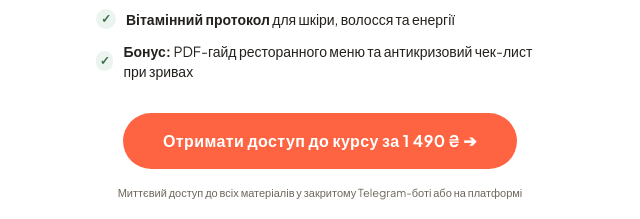
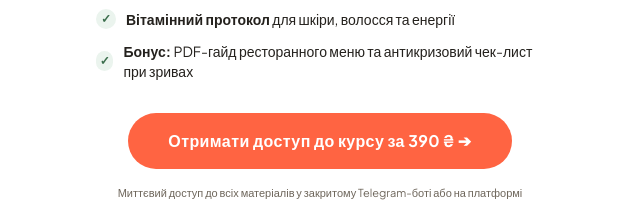
Before and after one commit to keydeadx-afk/uuy, a website: page index.html in a window 1280 px wide. Shown: the part 4157-4376 px from the top of the page, 320-960 px from the left. Drawn offline with nearby package versions, Linux system fonts and the light colour scheme.

Commit message:
index.html

```diff
--- a/index.html
+++ b/index.html
@@ -465,7 +465,7 @@
       </div>
 
       <a href="https://t.me/" class="w-full sm:w-auto inline-block px-10 py-4 rounded-full bg-brand-coral text-white font-bold text-sm sm:text-base tracking-wide hover:bg-brand-coralHover transition shadow-warm-lg pulse-glow">
-        Отримати доступ до курсу за 1 490 ₴ ➔
+        Отримати доступ до курсу за 390 ₴ ➔
       </a>
 
       <p class="text-[11px] text-brand-muted mt-4 font-normal">Миттєвий доступ до всіх матеріалів у закритому Telegram-боті або на платформі</p>
```
